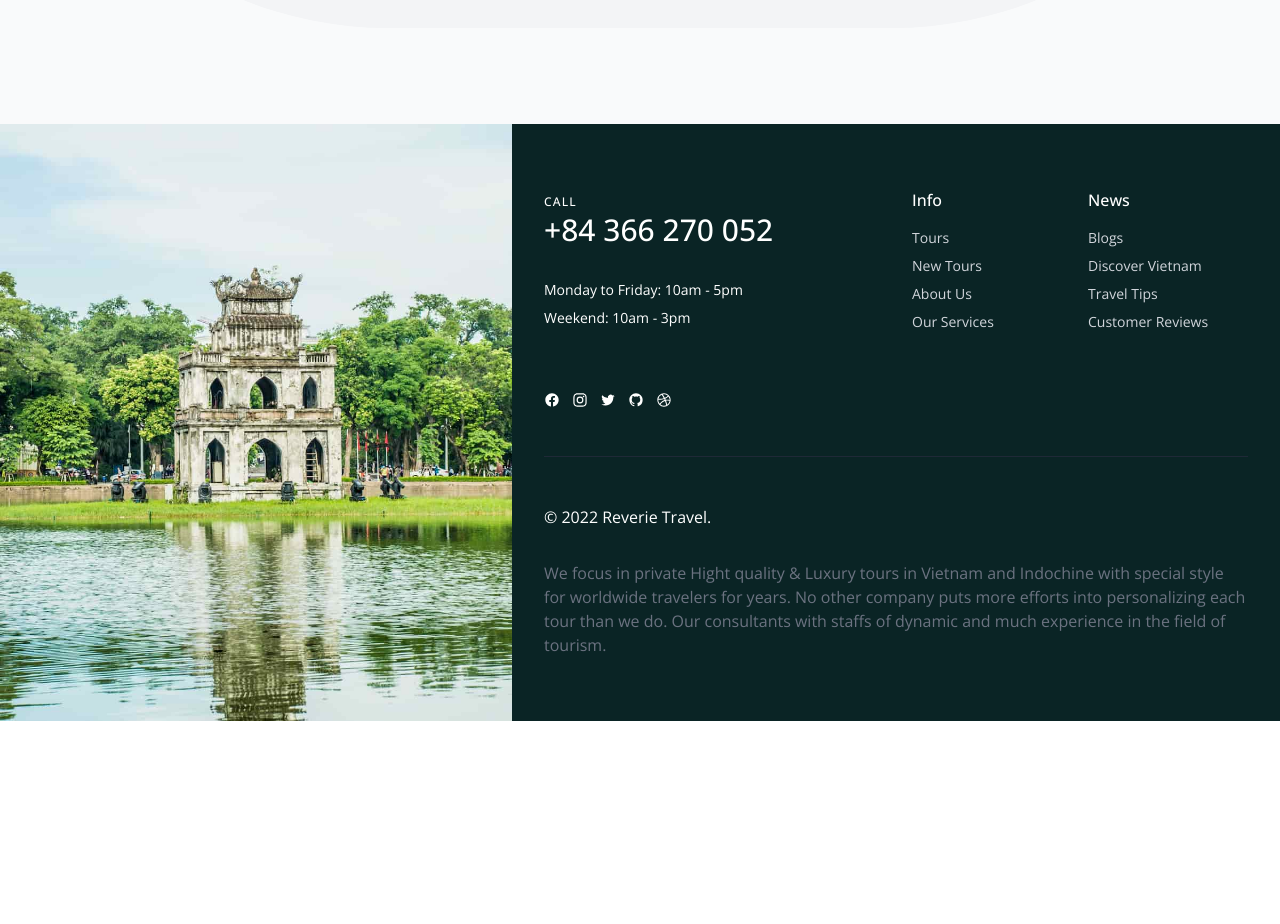
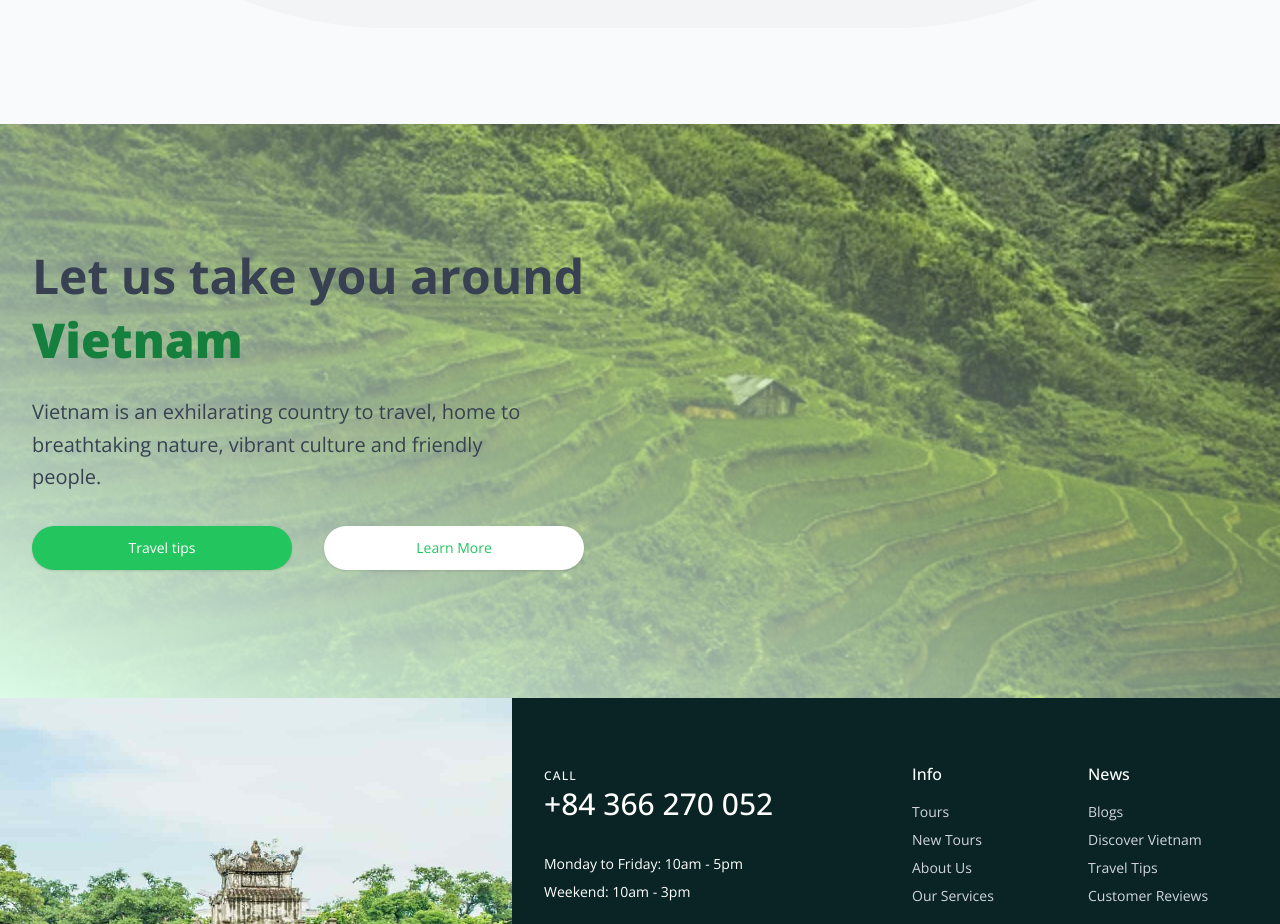
Before and after one commit to namnguyen-dev/vietnam-travel-info-app-react-tailwind, a React (Create React App) app: page / in a window 1280 px wide. Shown: the part 8360-9284 px from the top of the page. Before the commit the page ends 9081 px from the top, so only its background shows below. Built offline with nearby package versions, Linux system fonts and the light colour scheme; a web font is replaced by a local one.

Commit message:
add Promotion section to HomePage

```diff
--- /dev/null
+++ b/src/components/Promotion.js
@@ -0,0 +1,48 @@
+import React from 'react';
+import promo from '../assets/promo.jpg';
+
+const Promotion = () => {
+  return (
+    <section className="section relative overflow-hidden group" id="promo">
+      <img
+        className="absolute inset-0 object-[75%] sm:object-[25%] object-cover w-full h-full opacity-40 sm:opacity-100 group-hover:scale-110 transition duration-500 ease-linear"
+        src={promo}
+        alt="Couple on a bed with a dog"
+      />
+
+      <div className="hidden sm:block sm:inset-0 sm:absolute sm:bg-gradient-to-tr sm:from-green-100 sm:to-transparent"></div>
+
+      <div className="relative section-center lg:h-3/4 lg:items-center lg:flex">
+        <div className="max-w-xl text-center sm:text-left">
+          <h2 className="text-5xl text-gray-700 font-bold ">
+            Let us take you around
+            <p className="font-extrabold text-green-700 mt-4">Vietnam</p>
+          </h2>
+
+          <p className="text-gray-700 max-w-lg my-8 sm:leading-relaxed sm:text-xl">
+            Vietnam is an exhilarating country to travel, home to breathtaking
+            nature, vibrant culture and friendly people.
+          </p>
+
+          <div className="grid gap-y-4 sm:grid sm:grid-cols-2 sm:gap-x-8  text-center">
+            <a
+              className="btn  text-white   bg-green-500  hover:bg-green-600 active:bg-green-600   "
+              href="#tips"
+            >
+              Travel tips
+            </a>
+
+            <a
+              className="btn   text-green-500   bg-white  hover:text-green-600 active:text-green-600 "
+              href="#whyUs"
+            >
+              Learn More
+            </a>
+          </div>
+        </div>
+      </div>
+    </section>
+  );
+};
+
+export default Promotion;
--- a/src/components/Reviews.js
+++ b/src/components/Reviews.js
@@ -6,7 +6,6 @@
 const Reviews = () => {
   return (
     <section className="section bg-gray-50" id="reviews">
-      {/* <section className="section bg-purple-100"> */}
       <SectionTitle title="reviews" />
       <p className="text-center text-lg sm:text-2xl font-semibold mb-8">
         Read trusted reviews from our customers
--- a/src/components/index.js
+++ b/src/components/index.js
@@ -9,6 +9,7 @@
 import PlacesToGo from './PlacesToGo';
 import NewTours from './NewTours';
 import Reviews from './Reviews';
+import Promotion from './Promotion';
 
 export {
   Navbar,
@@ -22,4 +23,5 @@
   PlacesToGo,
   NewTours,
   Reviews,
+  Promotion,
 };
--- a/src/index.css
+++ b/src/index.css
@@ -59,4 +59,8 @@
   .place-link-half {
     @apply w-1/2;
   }
+
+  .btn {
+    @apply px-6 py-3 text-sm focus:outline-none focus:ring shadow rounded-3xl transition duration-200 ease-in-out
+  }
 }
--- a/src/pages/HomePage.js
+++ b/src/pages/HomePage.js
@@ -5,6 +5,7 @@
   Hero,
   NewTours,
   PlacesToGo,
+  Promotion,
   Reviews,
   Services,
 } from '../components';
@@ -19,6 +20,7 @@
       <PlacesToGo />
       <NewTours />
       <Reviews />
+      <Promotion />
     </>
   );
 };
```
